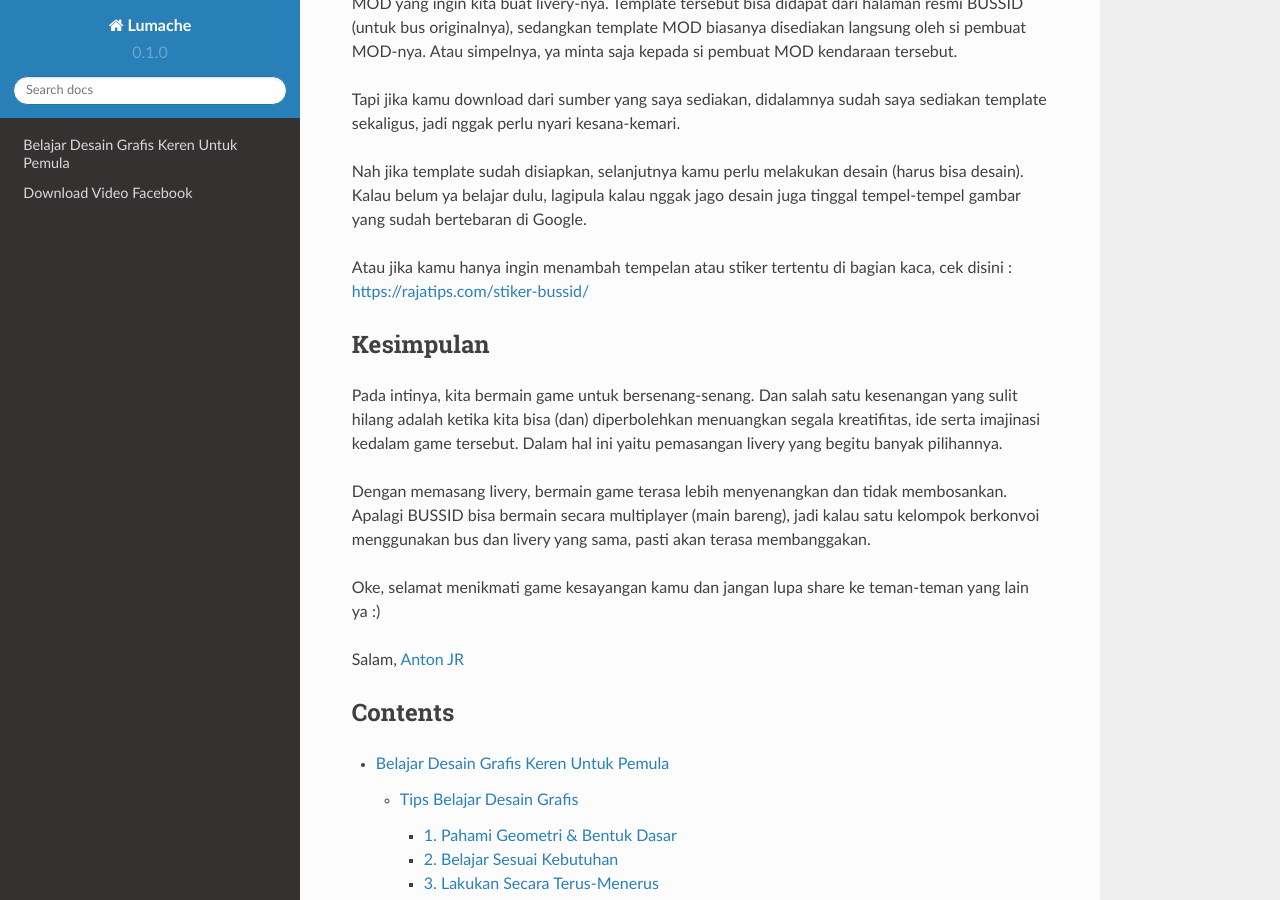
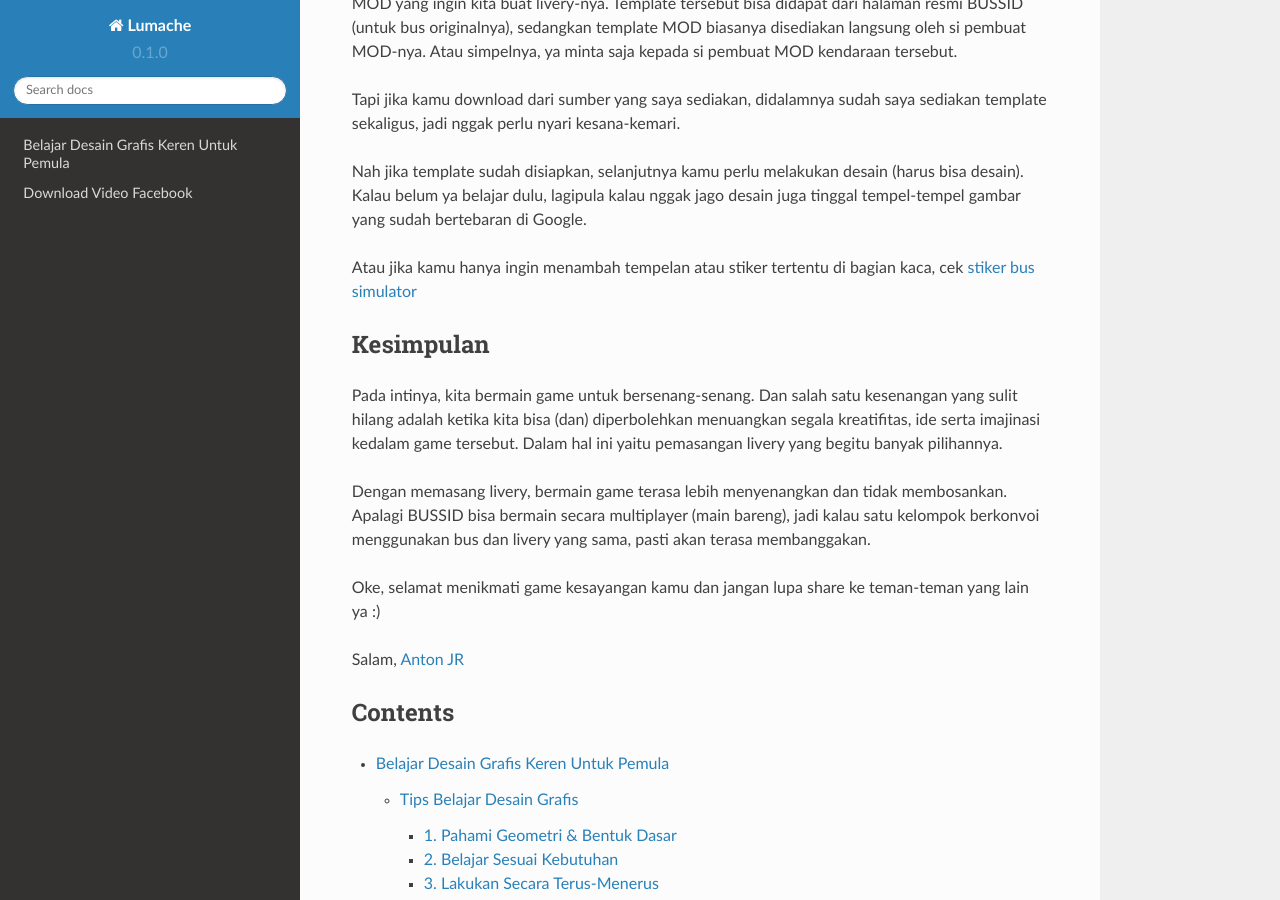
Before and after one commit to balkisanton/rajapage, a Sphinx documentation site: the page built from docs/index.rst, in a window 1280 px wide and 900 px high, scrolled down 2712 px. Built offline with Sphinx 7.4.7 and the Read the Docs theme 2.0.0, drawn with Linux system fonts in a browser that asks for light colours.

Commit message:
Update index.rst

```diff
--- a/docs/index.rst
+++ b/docs/index.rst
@@ -87,7 +87,7 @@ Tapi jika kamu download dari sumber yang saya sediakan, didalamnya sudah saya se
 
 Nah jika template sudah disiapkan, selanjutnya kamu perlu melakukan desain (harus bisa desain). Kalau belum ya belajar dulu, lagipula kalau nggak jago desain juga tinggal tempel-tempel gambar yang sudah bertebaran di Google.
 
-Atau jika kamu hanya ingin menambah tempelan atau stiker tertentu di bagian kaca, cek disini : https://rajatips.com/stiker-bussid/
+Atau jika kamu hanya ingin menambah tempelan atau stiker tertentu di bagian kaca, cek `stiker bus simulator <https://rajatips.com/stiker-bus-simulator/>`_
 
 Kesimpulan
 ---------------------
```
